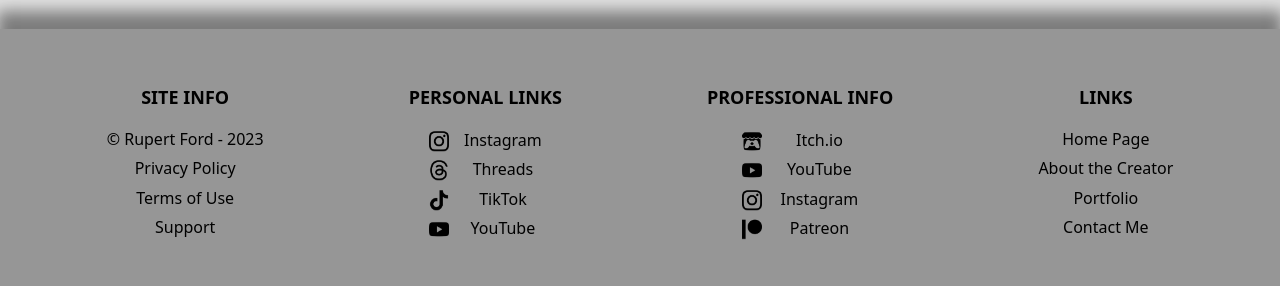
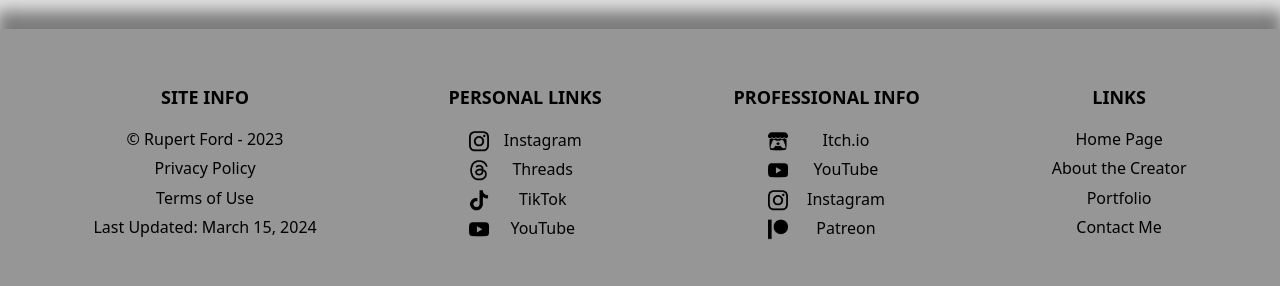
Before and after one commit to TheHumanHeater/Portfolio, a plain HTML site: page about.html in a window 1280 px wide. Shown: the part 3853-4139 px from the top of the page. Drawn offline with nearby package versions, Linux system fonts and the light colour scheme.

Commit message:
Update about.html

```diff
--- a/about.html
+++ b/about.html
@@ -109,7 +109,7 @@
               <li><a href="about.html">&copy; Rupert Ford - 2023</a></li>
               <li><a href="#">Privacy Policy</a></li>
               <li><a href="#">Terms of Use</a></li>
-              <li><a href="#">Support</a></li>
+              <li>Last Updated: March 15, 2024</li>
             </ul>
           </div>
           <div class="footerPanel">
```
